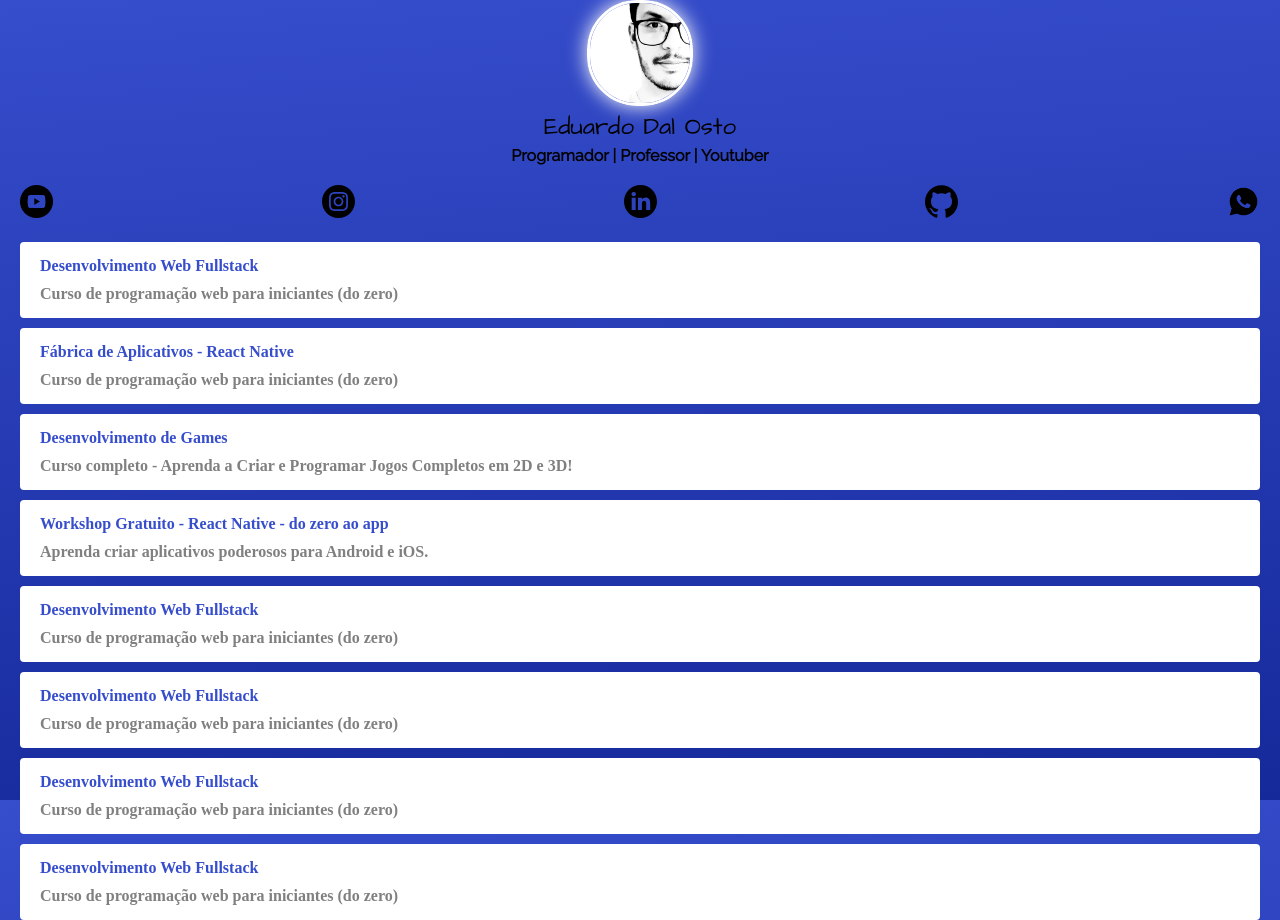
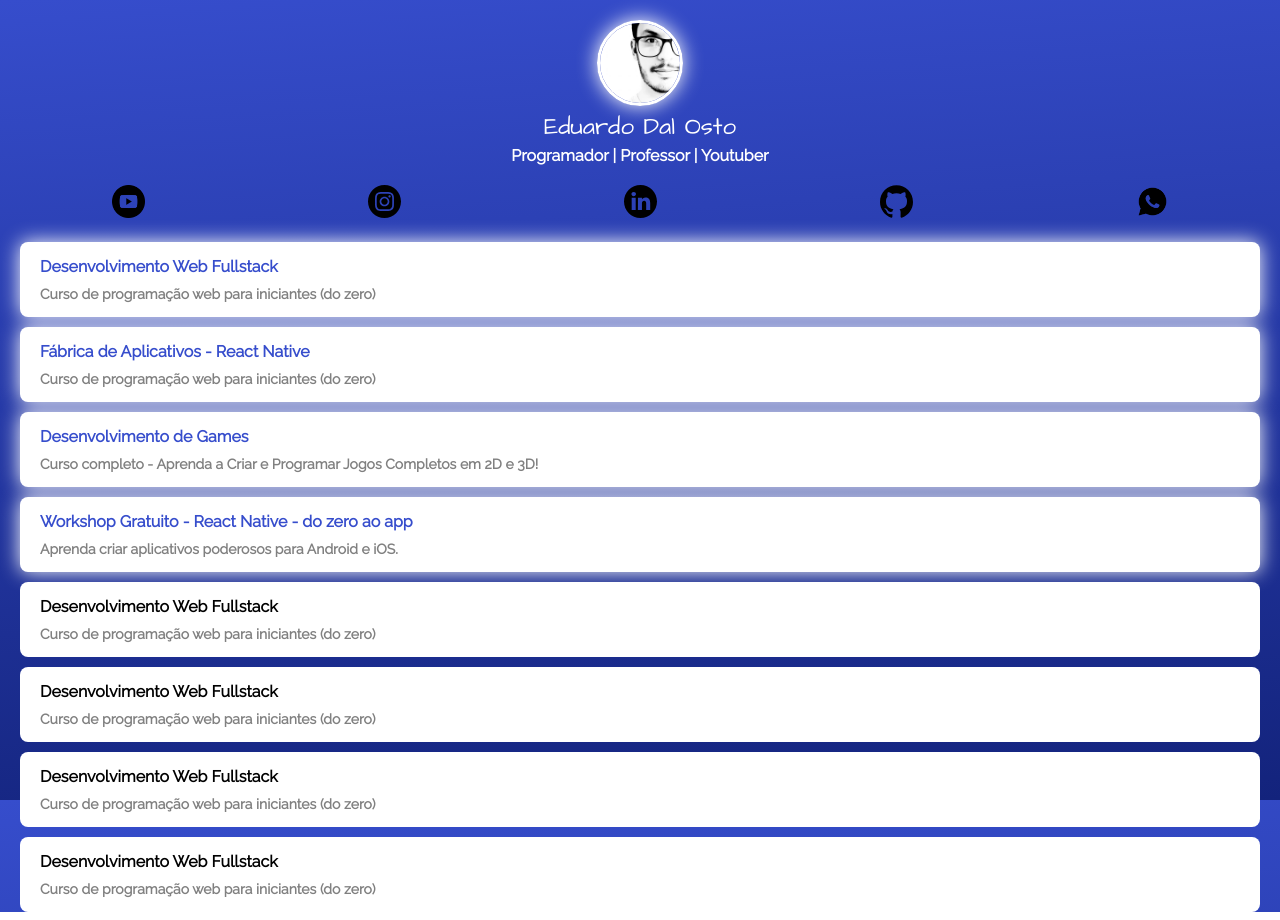
Before and after one commit to eduardodalosto/eduardodalosto.github.io, a plain HTML site: page index.html in a window 1280 px wide. Drawn offline with Linux system fonts and the light colour scheme.

Commit message:
Finalização do projeto!

```diff
--- a/css/styles.css
+++ b/css/styles.css
@@ -1,19 +1,22 @@
 * {
+  margin: 0;
   padding: 0;
-    margin: 0;
 }
+
 
 html, body {
   height: 100%;
 }
 
 body {
+  font-family: 'Raleway', sans-serif;
+  color: white;
   background: rgb(54,77,204);
-    background: linear-gradient(176deg, rgba(54,77,204,1) 0%, rgba(21,41,154,1) 100%);
+  background: linear-gradient(176deg, rgba(54,77,204,1) 0%, rgba(19,35,124,1) 100%);
 }
 
 .avatar {
-    width: 100px;
+  width: 80px;
   border-radius: 50px;
   border: 3px solid white;
   box-shadow: 0 0 20px white;
@@ -27,27 +30,25 @@ h1 {
 }
 
 h2 {
-    font-family: 'Raleway', sans-serif;
   font-size: 16px;
-
 }
 
 .profile {
+  margin-top: 20px;
   text-align: center;
-    margin-top: 20px 0;
 }
 
 .social {
   display: flex;
+  justify-content: space-around;
   list-style: none;
-    justify-content: space-between;
-    margin: 20px;
-
+  margin: 20px 0;
 }
 
 .social img {
   width: 33px;
 }
+
 
 .links-list {
   list-style: none;
@@ -58,17 +59,27 @@ h2 {
 }
 
 .links-list li a {
-    background-color: white;
+  display: block;
+  background: white;
   padding: 15px 20px;
-    display: block;
-    border-radius: 4px;
+  border-radius: 8px;
   text-decoration: none;
-    color: rgb(54,77,204);
+  color: black;
   font-weight: bold;
 }
 
 .links-list li a span {
   color: grey;
-    display:block;
+  display: block;
   margin-top: 10px;
+  font-size: 14px;
 }
+
+.links-list li a.active {
+  box-shadow: 0 0 20px white;
+  color: rgb(54,77,204);
+}
+
+.links-list.second {
+  margin-top: 30px;
+}
```
Lines whose indentation alone changed are shown as unchanged.
